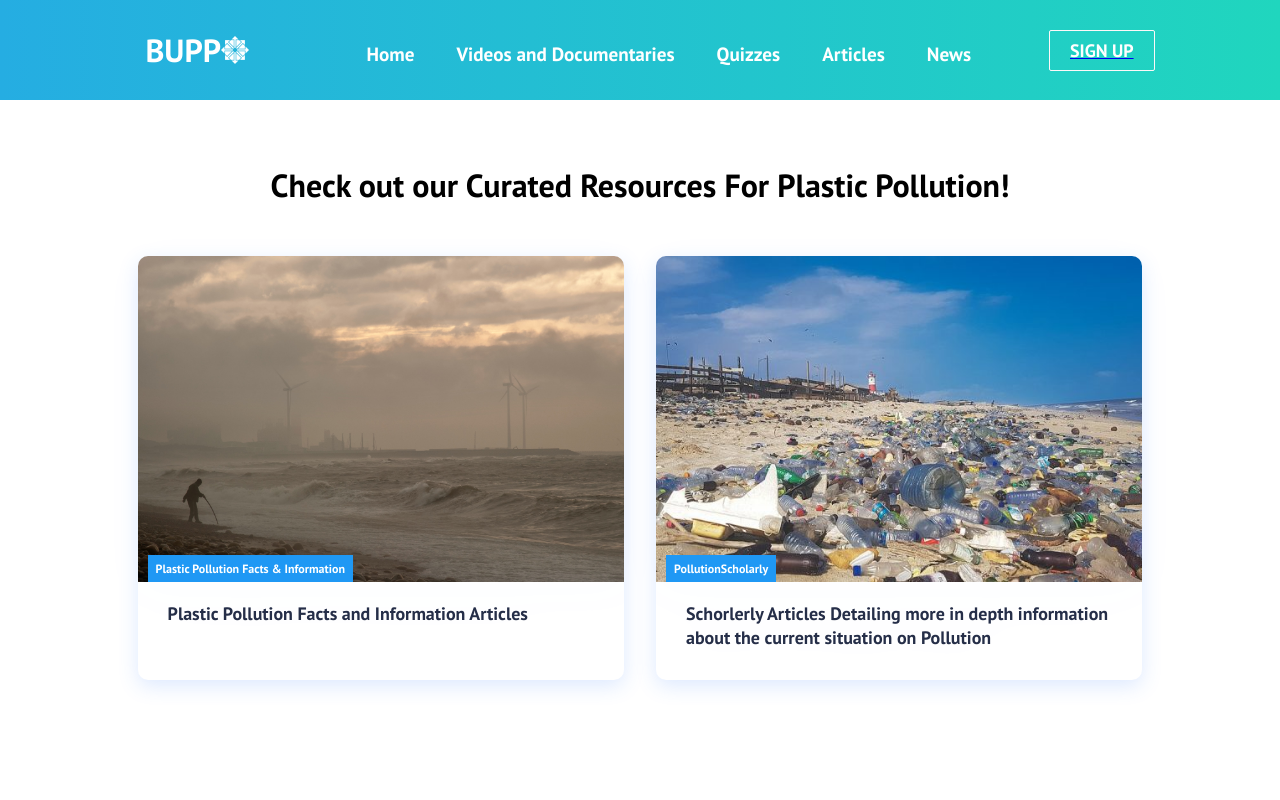
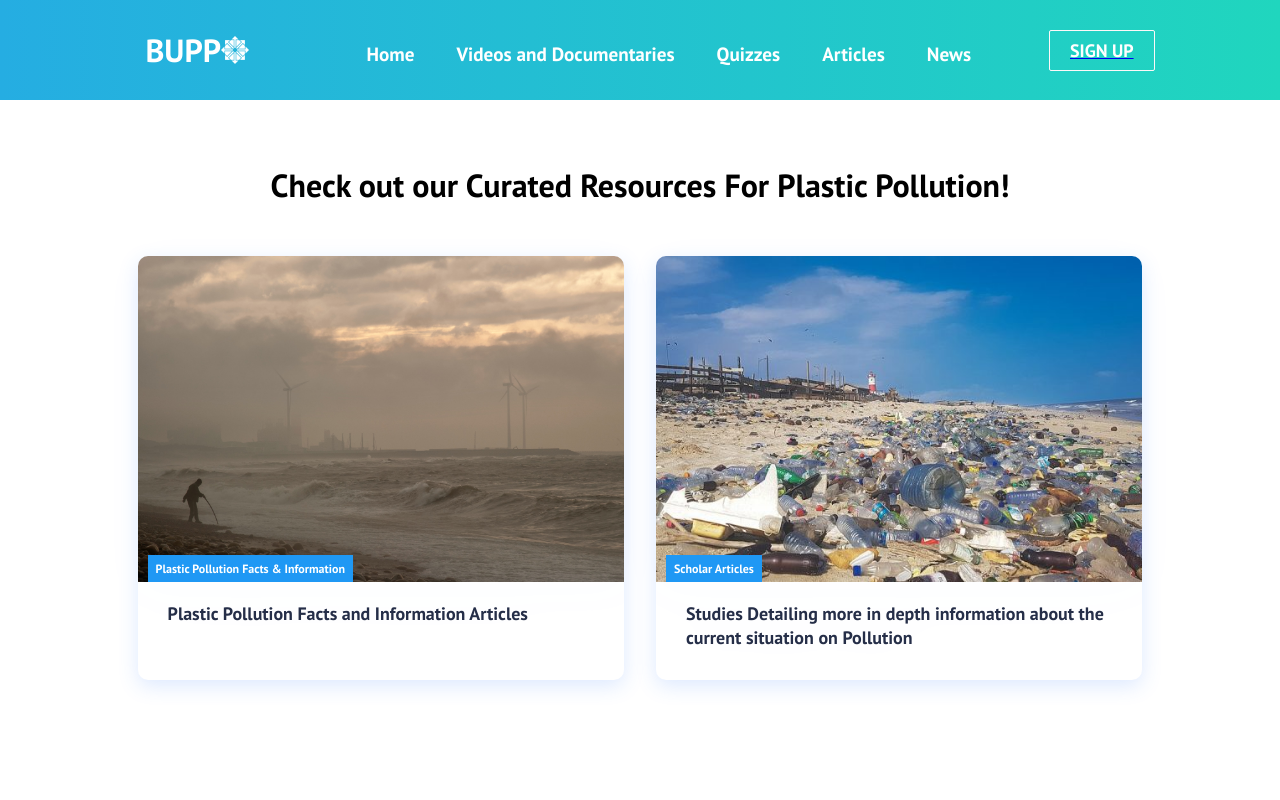
Before and after one commit to D-bose-commits/Plastic-pollution-react, a React (Create React App) app: page /Pollutionhelp in a window 1280 px wide. Shown: the top 800 px of the page. Built offline with nearby package versions, Linux system fonts and the light colour scheme.

Commit message:
final touches

```diff
--- a/src/components/ArticleCardPF.js
+++ b/src/components/ArticleCardPF.js
@@ -17,8 +17,8 @@ function ArticleCardPF() {
             />
             <CardItem
               src='images/img-8.jpg'
-              text='Schorlerly Articles Detailing more in depth information about the current situation on Pollution'
-              label='PollutionScholarly'
+              text='Studies Detailing more in depth information about the current situation on Pollution'
+              label='Scholar Articles'
               path='/Pollutionscholarly'
             />
           </ul>
--- a/src/components/ArticleCardPH.js
+++ b/src/components/ArticleCardPH.js
@@ -17,8 +17,8 @@ function ArticleCardPH() {
           />
             <CardItem
               src='images/img-8.jpg'
-              text='Schorlerly Articles Detailing more in depth information about the current situation on Pollution'
-              label='PollutionScholarly'
+              text='Studies Detailing more in depth information about the current situation on Pollution'
+              label='Scholar Articles'
               path='/Pollutionscholarly'
             />
           </ul>
--- a/src/components/ArticleCards.js
+++ b/src/components/ArticleCards.js
@@ -23,8 +23,8 @@ function ArticleCard() {
             />
             <CardItem
               src='images/img-8.jpg'
-              text='Schorlerly Articles Detailing more in depth information about the current situation on Pollution'
-              label='PollutionScholarly'
+              text='Studies Detailing more in depth information about the current situation on Pollution'
+              label='Scholar Articles'
               path='/Pollutionscholarly'
             />
           </ul>
--- a/src/components/Cards.js
+++ b/src/components/Cards.js
@@ -18,8 +18,8 @@ function Cards() {
             <CardItem
               src='images/img-2.jpg'
               text="Take one of our quizzes and see if you're doing enough for the environment"
-              label='Questionnaire'
-              path='/questionnaire'
+              label='Quizzes'
+              path='/quizzes'
             />
             <CardItem
               src='images/img-3.jpg'
--- a/src/components/pages/Pollutionscholarly.js
+++ b/src/components/pages/Pollutionscholarly.js
@@ -12,7 +12,7 @@ export default function Pollutionscholarly() {
         <div className='articles'>
 
             <div className='article-container'>
-            <h1>--Plastic Pollution Facts and Information Articles--</h1>
+            <h1>--In-depth Articles on Plastic Pollution--</h1>
 
             <div className='articles-wrapper'>
             <a href="https://ourworldindata.org/plastic-pollution?utm_source=newsletter" target="_blank" >
```
